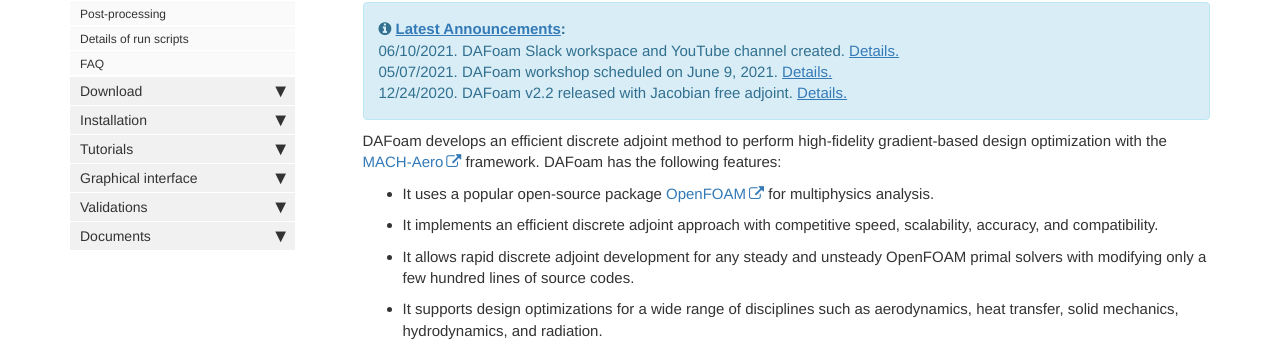
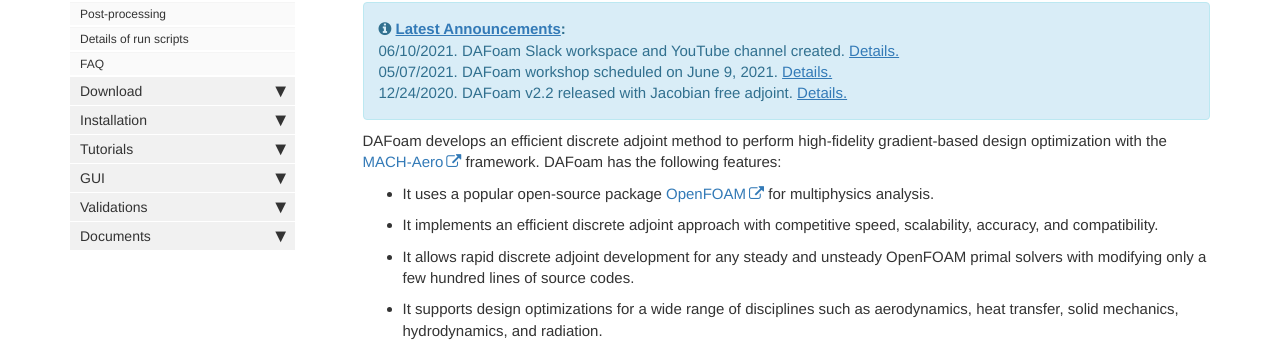
Before and after one commit to DAFoam/DAFoam.github.io, a Jekyll site: the page built from index.md, in a window 1280 px wide. Shown: the part 232-584 px from the top of the page. Built offline with Jekyll 4.4.1, drawn with Linux system fonts in a browser that asks for light colours; comment, search, counter and statistics services are not loaded.

Commit message:
content update

```diff
--- a/_data/sidebars/mydoc_sidebar.yml
+++ b/_data/sidebars/mydoc_sidebar.yml
@@ -173,7 +173,7 @@ entries:
           url: /mydoc_tutorials_topo_pitzdaily.html
           output: web, pdf
 
-  - title: Graphical interface
+  - title: GUI
     output: web, pdf
     folderitems:
 
```
